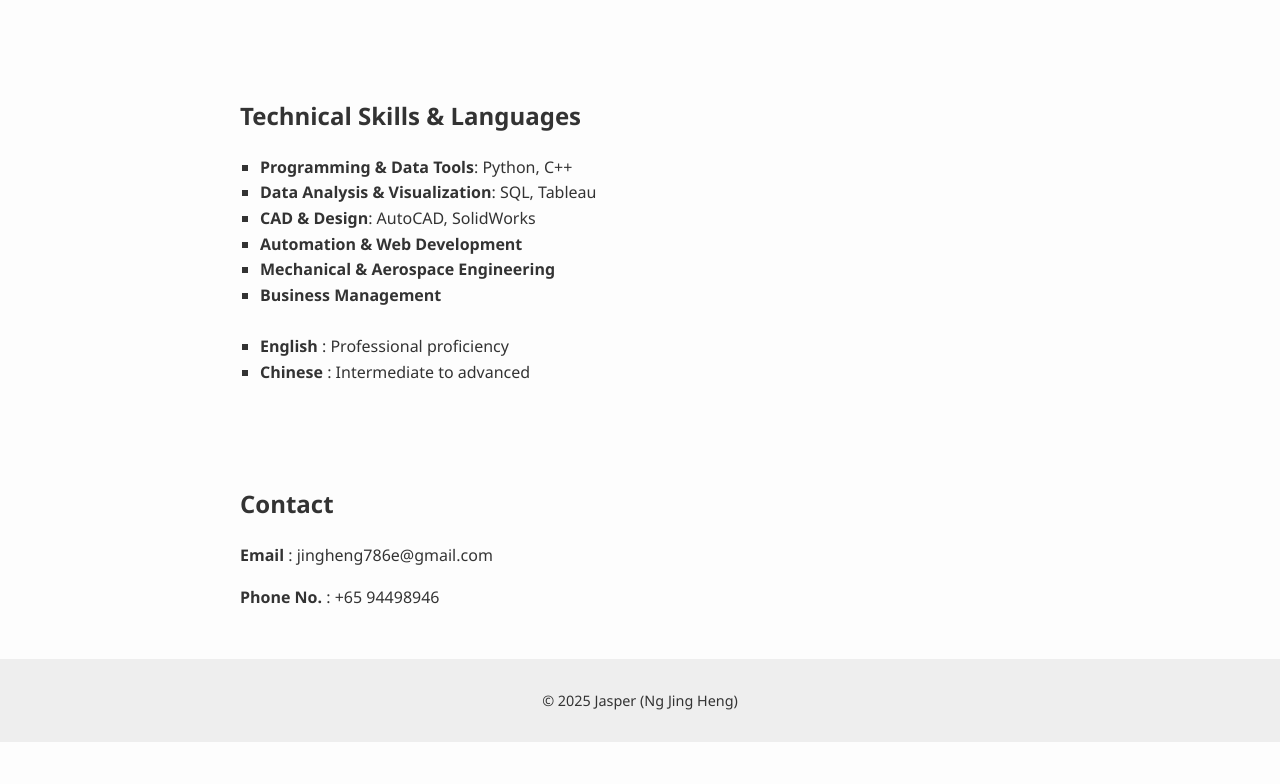
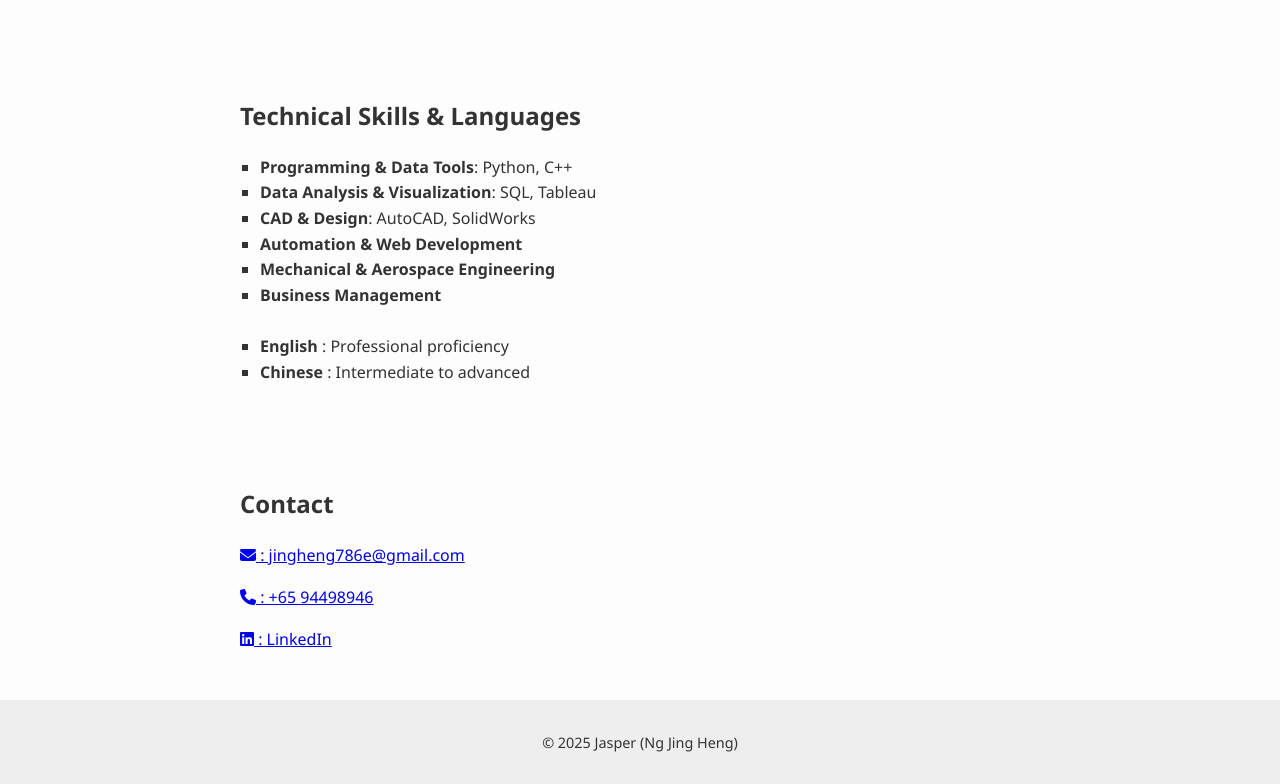
Before and after one commit to Meowwwww111/jasper, a plain HTML site: page index.html in a window 1280 px wide. Shown: the part 1791-2575 px from the top of the page. Before the commit the page ends 2533 px from the top, so only its background shows below. Drawn offline with Linux system fonts and the light colour scheme.

Commit message:
added logos

```diff
--- a/index.html
+++ b/index.html
@@ -5,6 +5,7 @@
   <meta name="viewport" content="width=device-width, initial-scale=1.0" />
   <title>Jasper's Portfolio</title>
   <link rel="stylesheet" href="style.css" />
+  <link rel="stylesheet" href="https://cdnjs.cloudflare.com/ajax/libs/font-awesome/6.5.0/css/all.min.css">
 </head>
 <body>
   <nav class="navbar">
@@ -145,12 +146,18 @@ specifications and performance standards.</li>
     </ul>
   </section>
 
+<section id="contact">
+  <h2>Contact</h2>
+  <p><a href="mailto:jingheng786e@gmail.com"><i class="fas fa-envelope"></i> : jingheng786e@gmail.com</a></p>
+  <p><a href="tel:+6594498946"><i class="fas fa-phone"></i> : +65 94498946</a></p>
+  <p>
+    <a href="https://www.linkedin.com/in/ng-jing-heng-541989167/" target="_blank" rel="noopener noreferrer">
+      <i class="fab fa-linkedin"></i> : LinkedIn
+    </a>
+  </p>
+</section>
 
-  <section id="contact">
-    <h2>Contact</h2>
-    <p><strong>Email</strong> : jingheng786e@gmail.com</p>
-    <p><strong>Phone No.</strong> : +65 94498946</p>
-  </section>
+
 
   <footer>
     <p>© 2025 Jasper (Ng Jing Heng)</p>
```
